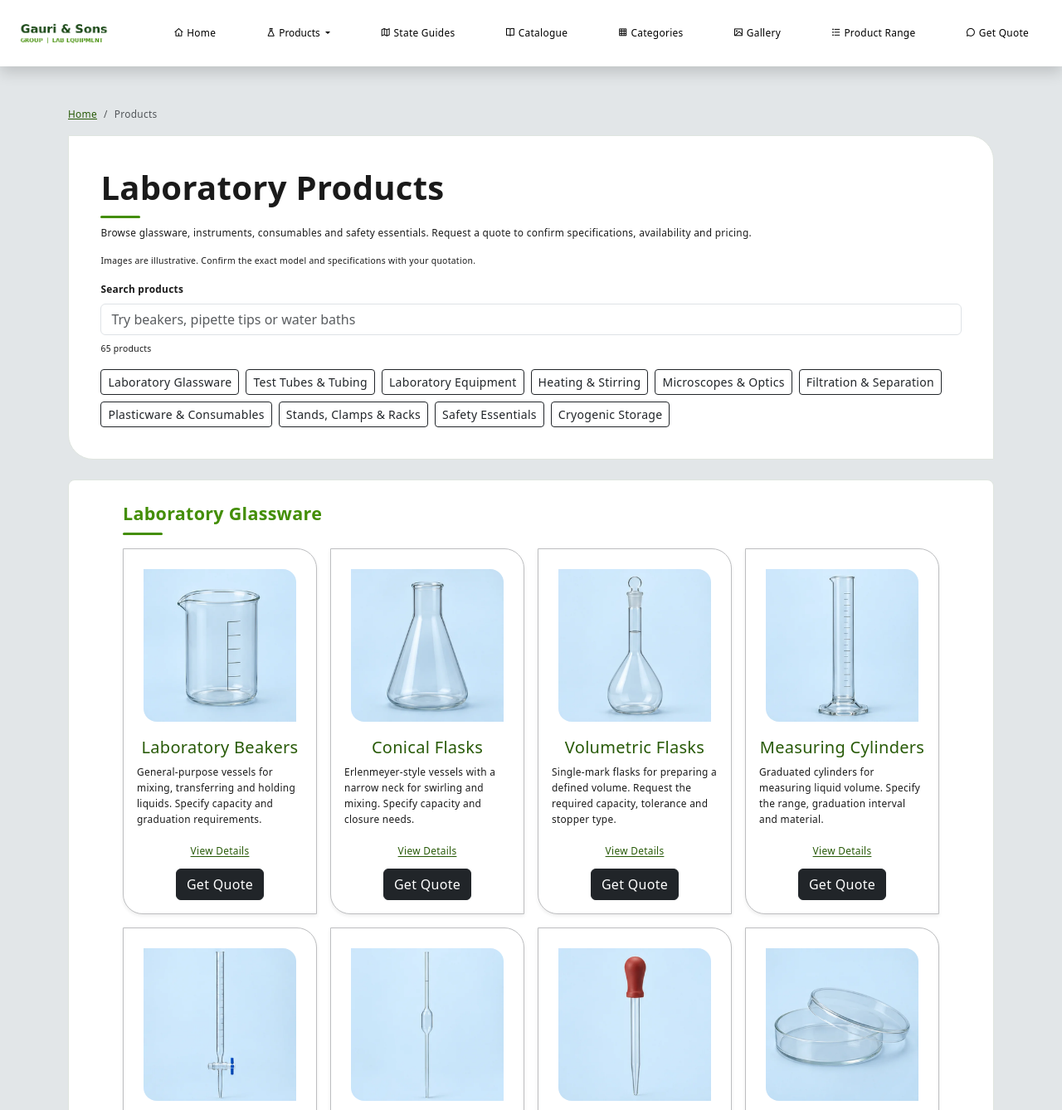
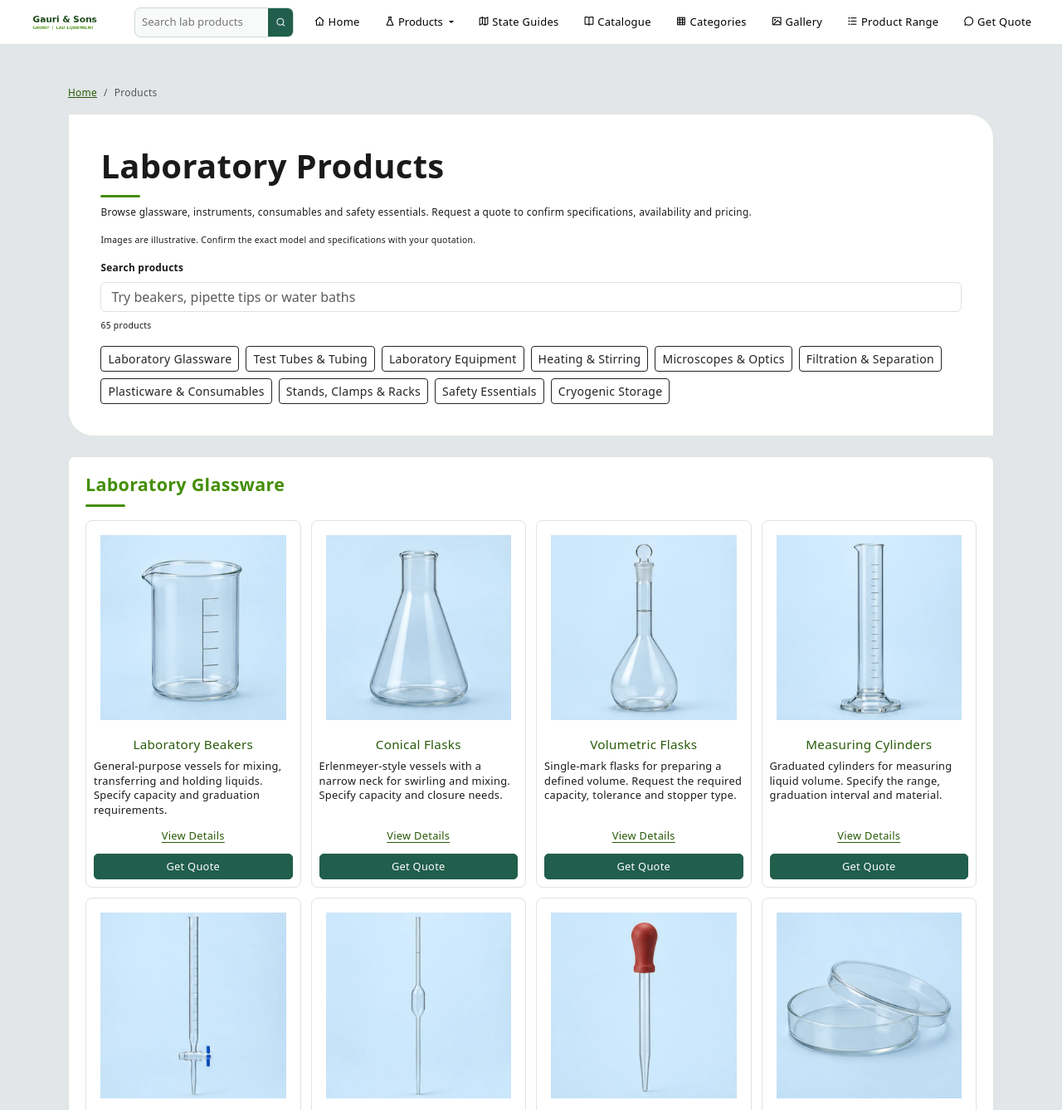
Before and after one commit to ekaani26/gauri-sons-website, a plain HTML site: page products.html in a window 1280 px wide. Shown: the top 1338 px of the page at 83% size. Drawn offline with Linux system fonts and the light colour scheme.

Commit message:
Slim down sticky navigation and product cards with catalogue search

```diff
--- a/assets/css/site-theme.css
+++ b/assets/css/site-theme.css
@@ -233,3 +233,84 @@ html.pg-loaded body, body { font-family: var(--bs-body-font-family); }
 .site-menu .navbar-collapse { overflow: visible; }
 @media (min-width: 1200px) { .site-menu .navbar-collapse.show { overflow: visible; max-height: none; } }
 .catalog-section { scroll-margin-top: calc(var(--nav-height) + 2rem); }
+
+/* Compact shop navigation and catalogue cards */
+:root { --nav-height: 54px; }
+.main-navbar.site-menu {
+  position: sticky;
+  top: 0;
+  min-height: var(--nav-height);
+  padding-block: 4px;
+  border-bottom: 1px solid #dce5e1;
+  box-shadow: none !important;
+}
+.site-menu > .container-fluid { gap: 4px 12px; padding-inline: clamp(10px, 2vw, 24px); }
+.site-menu .navbar-brand { margin: 0; padding: 0; }
+.site-menu .logo { display: block; width: clamp(86px, 10vw, 126px); height: 40px; }
+.site-menu .nav-link { font-size: .81rem; padding-inline: .4rem; }
+.site-menu .navbar-toggler { padding: 2px 5px; border: 0; }
+.shop-nav-search {
+  display: flex;
+  flex: 1 1 120px;
+  max-width: 270px;
+  min-width: 0;
+  height: 36px;
+  overflow: hidden;
+  border: 1px solid #cbd9d4;
+  border-radius: 7px;
+  background: #f8faf9;
+}
+.shop-nav-search:focus-within { outline: 2px solid #347a66; outline-offset: 1px; }
+.shop-nav-search input {
+  flex: 1;
+  width: 100%;
+  min-width: 0;
+  padding: 0 8px;
+  border: 0;
+  outline: 0;
+  background: transparent;
+  font-size: .82rem;
+}
+.shop-nav-search button {
+  padding-inline: 9px;
+  border: 0;
+  background: #215e4c;
+  color: white;
+}
+@media (max-width: 1199.98px) {
+  .site-menu .navbar-collapse { flex-basis: 100%; }
+}
+#catalog-search-box .form-control { min-height: 36px; padding-block: 4px; }
+.site-subpage main .catalog-section {
+  padding: clamp(8px, 1.6vw, 20px);
+  margin-bottom: 14px;
+  border-radius: 8px;
+}
+.catalog-section > .row { --bs-gutter-x: 12px; --bs-gutter-y: 12px; }
+.site-subpage .catalog-product .price-block {
+  padding: 9px !important;
+  border: 1px solid #dce5e1;
+  border-radius: 8px;
+  box-shadow: none !important;
+}
+.catalog-product .catalog-photo { border-radius: 5px; }
+.catalog-product .price-block h3 { font-size: .95rem; line-height: 1.28; }
+.catalog-product .price-block p { font-size: .8rem; line-height: 1.4; margin-bottom: 7px; }
+.catalog-product .catalog-details { font-size: .8rem; }
+.catalog-product .price-block .btn {
+  width: 100%;
+  padding: 5px 8px;
+  border-color: #215e4c;
+  border-radius: 5px;
+  background: #215e4c;
+  font-size: .8rem;
+}
+.catalog-product .price-block .btn:is(:hover, :focus-visible), .shop-nav-search button:hover { background: #164234; }
+@media (min-width: 360px) and (max-width: 575.98px) {
+  .catalog-section > .row { --bs-gutter-x: 8px; --bs-gutter-y: 8px; }
+  .catalog-section > .row > .catalog-product { width: 50%; }
+}
+
+/* The homepage header spans both columns of the grid, including the quote sidebar. */
+.lp-layout { padding-top: var(--nav-height); }
+.lp-layout > .main-navbar.site-menu { position: fixed; inset-inline: 0; }
--- a/products.html
+++ b/products.html
@@ -55,6 +55,11 @@
 <nav class="navbar navbar-expand-xl bg-white shadow main-navbar site-menu sticky-top" aria-label="Main navigation">
   <div class="container-fluid">
     <a class="navbar-brand" href="index.html"><img class="logo" src="img/logo.png" alt="Gauri &amp; Sons Group" width="150" height="60"></a>
+    <form class="shop-nav-search" action="products.html" method="get" role="search" aria-label="Search catalogue">
+      <label class="visually-hidden" for="shop-nav-query">Search laboratory products</label>
+      <input id="shop-nav-query" name="q" type="search" placeholder="Search lab products" required maxlength="120">
+      <button type="submit" aria-label="Search"><i class="ri-search-line" aria-hidden="true"></i></button>
+    </form>
     <button class="navbar-toggler" type="button" data-bs-toggle="collapse" data-bs-target="#navbarNav" aria-controls="navbarNav" aria-expanded="false" aria-label="Toggle navigation"><span class="navbar-toggler-icon"></span></button>
     <div class="collapse navbar-collapse" id="navbarNav">
       <ul class="navbar-nav">
@@ -764,6 +769,10 @@ function updateResults() {
 }
 
 searchBox.hidden = false;
+const initialQuery = (new URLSearchParams(location.search).get('q') || '').trim().slice(0, 120);
+search.value = initialQuery;
+document.getElementById('shop-nav-query').value = initialQuery;
+updateResults();
 search.addEventListener('input', updateResults);
 document.querySelectorAll('a[href^="#"], .product-menu a[href^="products.html#"]').forEach(link => link.addEventListener('click', () => {
   if (search.value) { search.value = ''; updateResults(); }
```
Also changed, not shown: assets/home-storefront.css (+30 -0 lines), index.html (+5 -0 lines).
